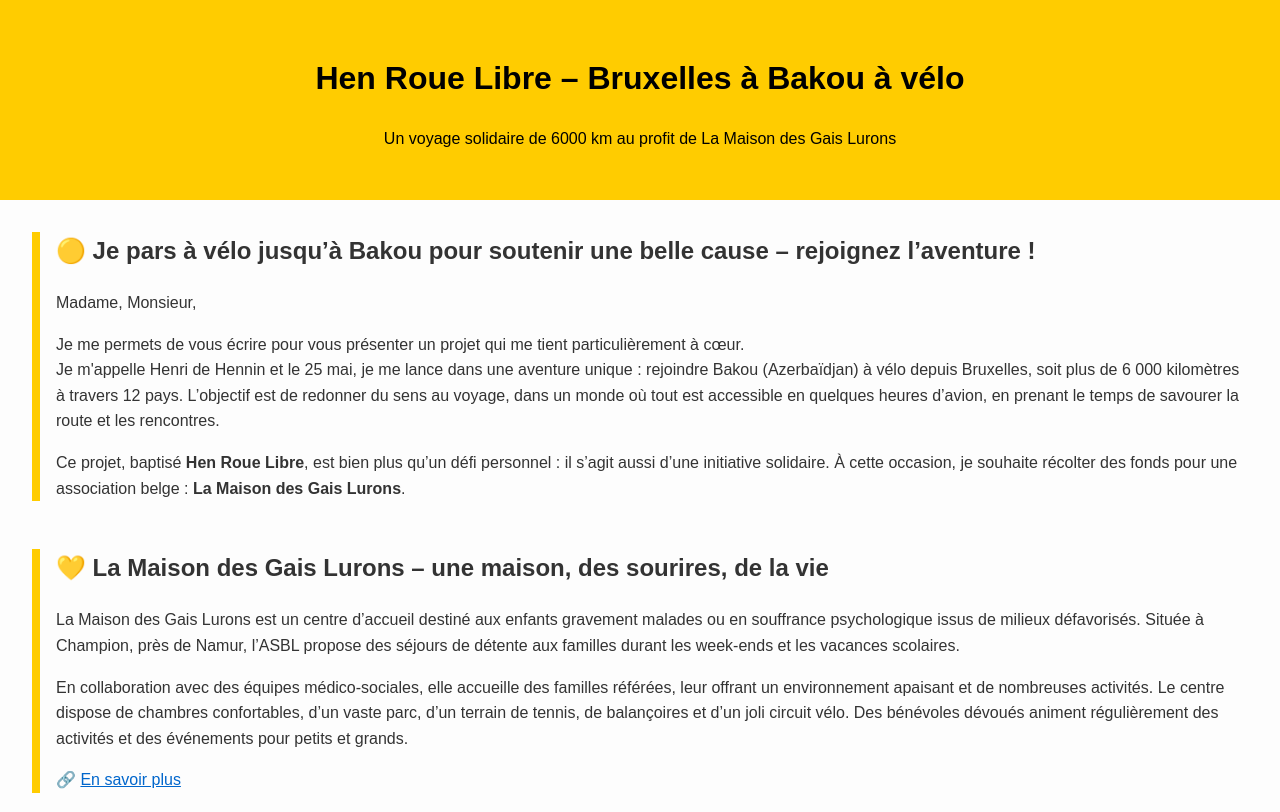
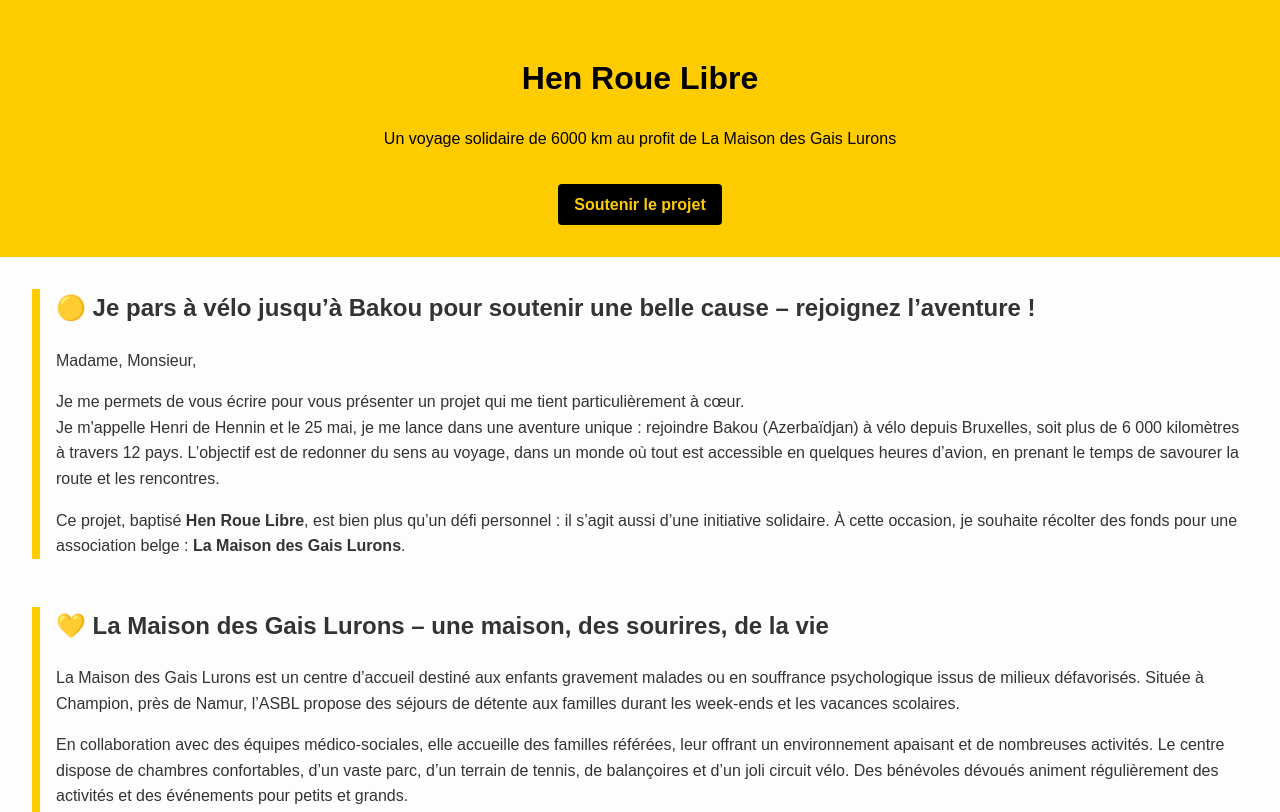
Before and after one commit to bxltobakou/hen-roue-libre., a plain HTML site: page index.html in a window 1280 px wide. Shown: the top 812 px of the page. Drawn offline with Linux system fonts and the light colour scheme.

Commit message:
Update index.html

```diff
--- a/index.html
+++ b/index.html
@@ -1,8 +1,8 @@
 <!DOCTYPE html>
 <html lang="fr">
 <head>
-  <meta charset="UTF-8">
-  <meta name="viewport" content="width=device-width, initial-scale=1.0">
+  <meta charset="UTF-8" />
+  <meta name="viewport" content="width=device-width, initial-scale=1" />
   <title>Hen Roue Libre</title>
   <style>
     body {
@@ -18,6 +18,13 @@
       color: #000;
       padding: 2rem;
       text-align: center;
+      position: relative;
+    }
+    /* Taille réduite du header sur mobile */
+    @media (max-width: 600px) {
+      header {
+        padding: 1rem;
+      }
     }
     .container {
       padding: 2rem;
@@ -32,13 +39,35 @@
     }
     a {
       color: #0066cc;
+      text-decoration: none;
+    }
+    a:hover {
+      text-decoration: underline;
+    }
+    /* Bouton dans le header */
+    .btn-soutenir {
+      display: inline-block;
+      margin-top: 1rem;
+      padding: 0.5rem 1rem;
+      background-color: #000;
+      color: #ffcc00;
+      font-weight: bold;
+      border: none;
+      border-radius: 4px;
+      cursor: pointer;
+      text-decoration: none;
+      transition: background-color 0.3s ease;
+    }
+    .btn-soutenir:hover {
+      background-color: #333;
     }
   </style>
 </head>
 <body>
   <header>
-    <h1>Hen Roue Libre – Bruxelles à Bakou à vélo</h1>
+    <h1>Hen Roue Libre</h1>
     <p>Un voyage solidaire de 6000 km au profit de La Maison des Gais Lurons</p>
+    <a href="#soutenir" class="btn-soutenir">Soutenir le projet</a>
   </header>
 
   <div class="container">
@@ -54,10 +83,10 @@
       <h2>💛 La Maison des Gais Lurons – une maison, des sourires, de la vie</h2>
       <p>La Maison des Gais Lurons est un centre d’accueil destiné aux enfants gravement malades ou en souffrance psychologique issus de milieux défavorisés. Située à Champion, près de Namur, l’ASBL propose des séjours de détente aux familles durant les week-ends et les vacances scolaires.</p>
       <p>En collaboration avec des équipes médico-sociales, elle accueille des familles référées, leur offrant un environnement apaisant et de nombreuses activités. Le centre dispose de chambres confortables, d’un vaste parc, d’un terrain de tennis, de balançoires et d’un joli circuit vélo. Des bénévoles dévoués animent régulièrement des activités et des événements pour petits et grands.</p>
-      <p>🔗 <a href="https://lamaisondesgaislurons.be/" target="_blank">En savoir plus</a></p>
+      <p>🔗 <a href="https://lamaisondesgaislurons.be/" target="_blank" rel="noopener noreferrer">En savoir plus</a></p>
     </div>
 
-    <div class="block">
+    <div id="soutenir" class="block">
       <h2>🚴‍♂️ Comment soutenir le projet ?</h2>
       <ul>
         <li>✔️ En faisant un don (1-40€) :<br>
@@ -77,7 +106,7 @@
     <div class="block">
       <h2>📲 Suivre l’aventure</h2>
       <p>Je partagerai des mises à jour quotidiennes sur Instagram tout au long du voyage :<br>
-      👉 <a href="https://www.instagram.com/hen_roue_libre/profilecard/?igsh=MWlubGgzbjMycnNtMQ==" target="_blank">@hen_roue_libre</a></p>
+      👉 <a href="https://www.instagram.com/hen_roue_libre/profilecard/?igsh=MWlubGgzbjMycnNtMQ==" target="_blank" rel="noopener noreferrer">@hen_roue_libre</a></p>
       <p>Et pour celles et ceux qui préfèrent un contenu plus approfondi et moins fréquent, je proposerai un résumé par email de chaque pays traversé.<br>
       👉 Si cela vous intéresse, il suffit simplement de répondre à ce message.</p>
     </div>
```
